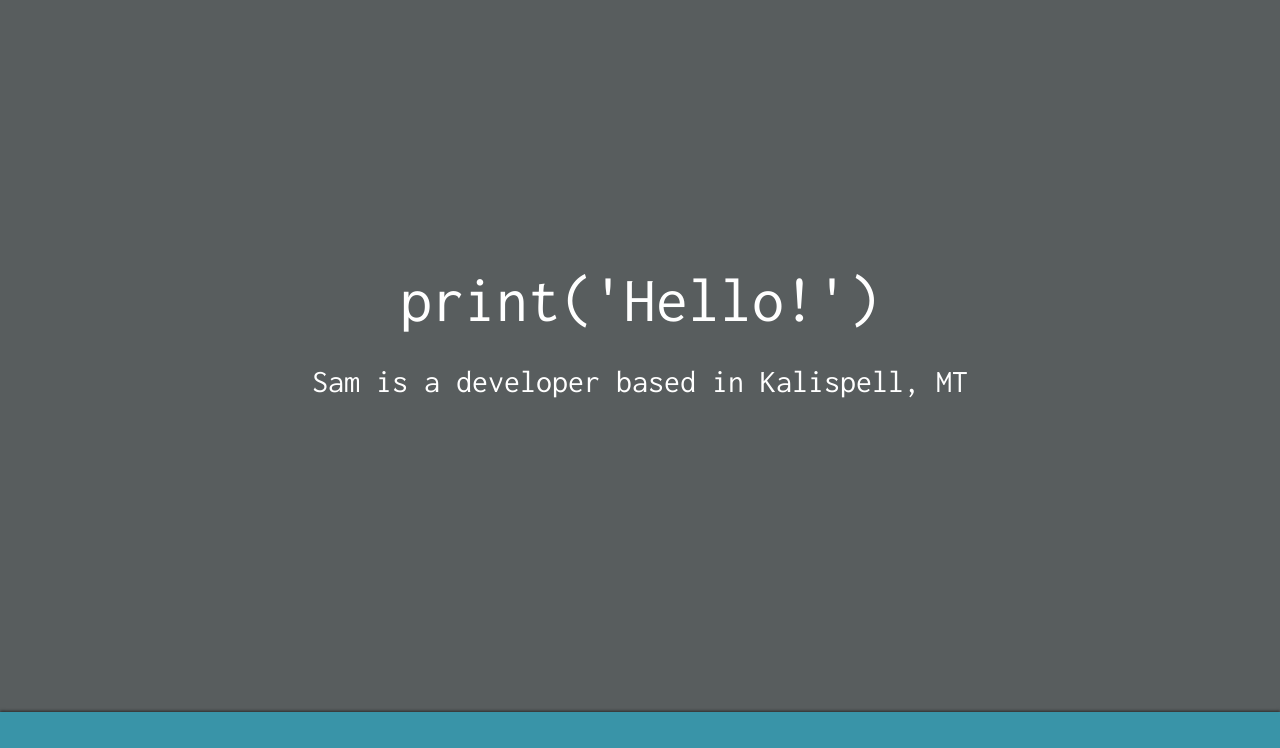
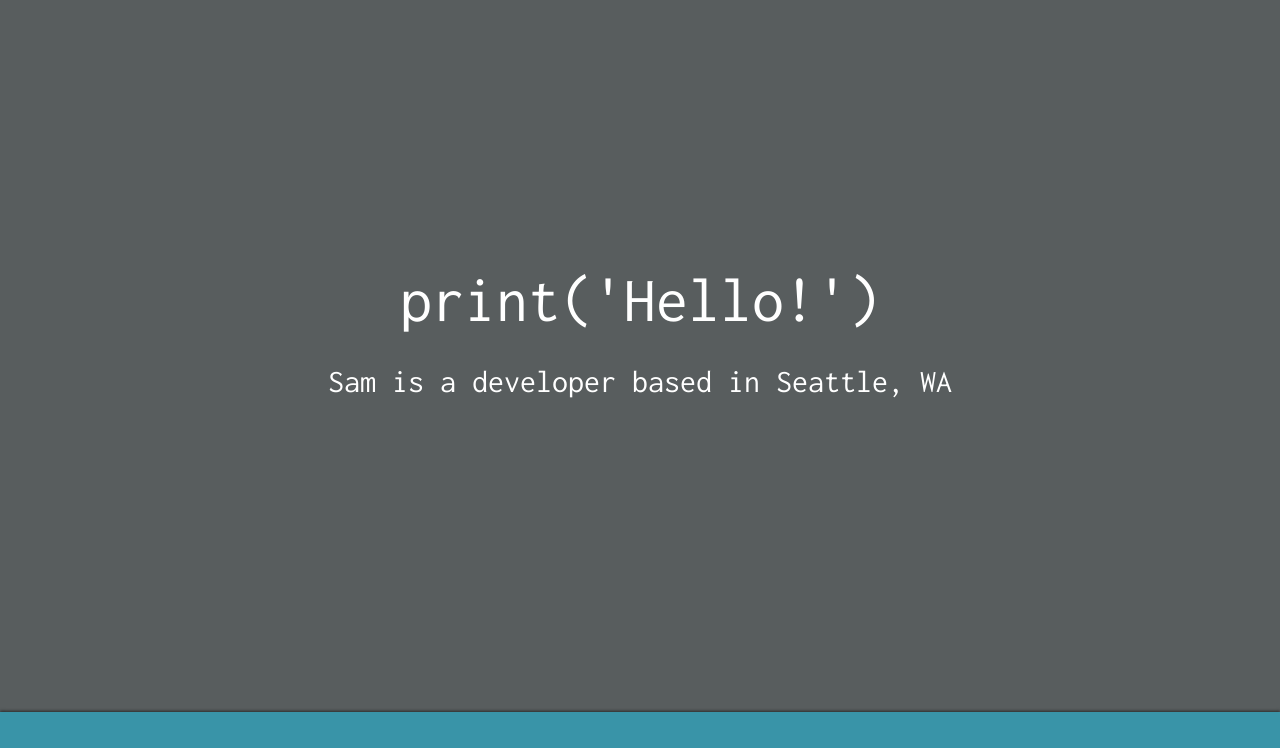
Before and after one commit to SNordlinger/website, a website built with Parcel: page index.html in a window 1280 px wide. Shown: the part 52-800 px from the top of the page. Built offline with nearby package versions, Linux system fonts and the light colour scheme.

Commit message:
Update location (#30)

```diff
--- a/index.html
+++ b/index.html
@@ -33,7 +33,7 @@
           ><span class="token string">'Hello!'</span
           ><span class="token punctuation">)</span>
         </div>
-        <p>Sam is a developer based in Kalispell, MT</p>
+        <p>Sam is a developer based in Seattle, WA</p>
       </div>
     </div>
     <footer class="end-footer"></footer>
```
